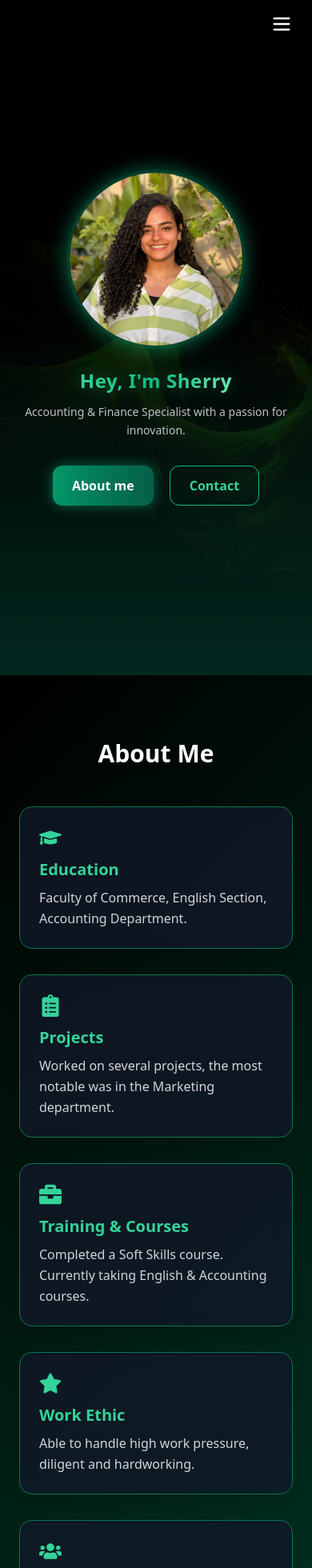
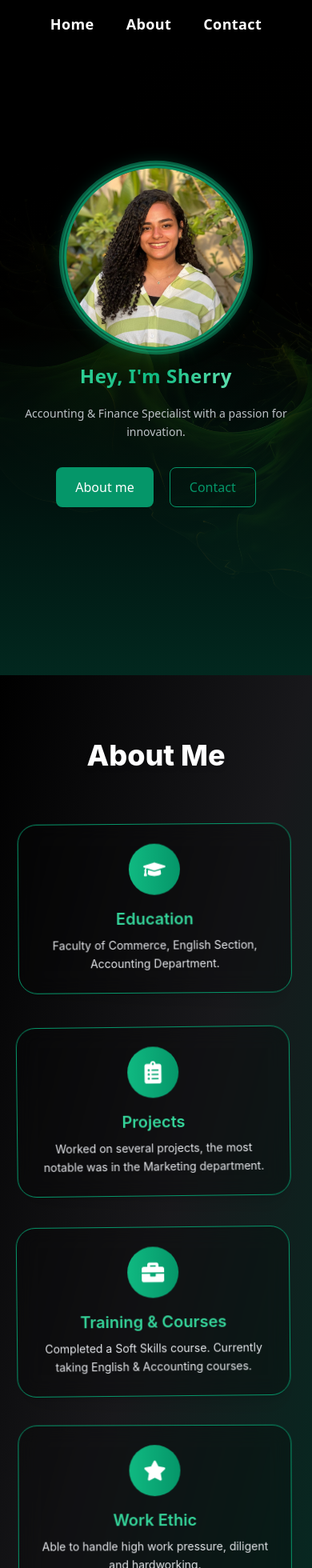
Before and after one commit to youssefshoukry1/Shery-portfolio, a React (Vite) app: page / in a window 390 px wide. Shown: the top 1960 px of the page at 80% size. Built offline with nearby package versions, Linux system fonts and the light colour scheme; the HTML template or start-up script is replaced by a standard one.

Commit message:
update project

```diff
--- a/src/components/About/About.jsx
+++ b/src/components/About/About.jsx
@@ -1,77 +1,75 @@
-import React from "react";
+import React, { useEffect, useState } from "react";
 import { motion as Motion } from "framer-motion";
 import { FaGraduationCap, FaClipboardList, FaUsers, FaBriefcase, FaStar } from "react-icons/fa";
 
 export default function About() {
   const cards = [
-    {
-      icon: <FaGraduationCap size={28} className="text-emerald-400 mb-3" />,
-      title: "Education",
-      content: "Faculty of Commerce, English Section, Accounting Department.",
-    },
-    {
-      icon: <FaClipboardList size={28} className="text-emerald-400 mb-3" />,
-      title: "Projects",
-      content: "Worked on several projects, the most notable was in the Marketing department.",
-    },
-    {
-      icon: <FaBriefcase size={28} className="text-emerald-400 mb-3" />,
-      title: "Training & Courses",
-      content: "Completed a Soft Skills course. Currently taking English & Accounting courses.",
-    },
-    {
-      icon: <FaStar size={28} className="text-emerald-400 mb-3" />,
-      title: "Work Ethic",
-      content: "Able to handle high work pressure, diligent and hardworking.",
-    },
-    {
-      icon: <FaUsers size={28} className="text-emerald-400 mb-3" />,
-      title: "Personal Skills",
-      content: "Sociable and loves teamwork.",
-    },
+    { icon: <FaGraduationCap size={28} />, title: "Education", content: "Faculty of Commerce, English Section, Accounting Department." },
+    { icon: <FaClipboardList size={28} />, title: "Projects", content: "Worked on several projects, the most notable was in the Marketing department." },
+    { icon: <FaBriefcase size={28} />, title: "Training & Courses", content: "Completed a Soft Skills course. Currently taking English & Accounting courses." },
+    { icon: <FaStar size={28} />, title: "Work Ethic", content: "Able to handle high work pressure, diligent and hardworking." },
+    { icon: <FaUsers size={28} />, title: "Personal Skills", content: "Sociable and loves teamwork." },
   ];
 
-  const containerVariants = {
-    hidden: {},
-    visible: { transition: { staggerChildren: 0.15 } },
-  };
+  const getFloatAnimation = (index) => ({
+    y: [0, -25 - index * 2, 15 + index * 2, 0],
+    x: [0, 8 + index * 2, -8 - index * 2, 0],
+    rotate: [0, 2, -2, 0],
+    transition: { duration: 6 + index, repeat: Infinity, repeatType: "loop", ease: "easeInOut" },
+  });
 
-  const itemVariants = {
-    hidden: { y: 20, opacity: 0 },
-    visible: { y: 0, opacity: 1, transition: { duration: 0.5, ease: "easeOut" } },
+  const [scrollY, setScrollY] = useState(0);
+  useEffect(() => {
+    const handleScroll = () => setScrollY(window.scrollY);
+    window.addEventListener("scroll", handleScroll);
+    return () => window.removeEventListener("scroll", handleScroll);
+  }, []);
+
+  // حركة خلفية بسيطة
+  const backgroundAnimation = {
+    backgroundPositionX: ["0%", "50%", "100%", "50%", "0%"],
+    backgroundPositionY: ["0%", "20%", "0%"],
+    transition: { duration: 60, repeat: Infinity, ease: "linear" },
   };
 
   return (
     <section
-    id="About"
-      className="py-20"
+      id="About"
+      className="py-20 min-h-screen relative overflow-hidden font-sans"
       style={{
-        background: "linear-gradient(135deg, #000000, #013220)",
-        minHeight: "100vh",
+        fontFamily: "'Inter', 'Poppins', 'Roboto', sans-serif",
       }}
     >
-      <h1 className="text-3xl md:text-4xl font-bold text-center mb-12 text-white drop-shadow-lg">
+      {/* الخلفية المتحركة */}
+      <Motion.div
+        className="absolute inset-0 bg-gradient-to-br from-black via-zinc-900 to-emerald-950"
+        animate={backgroundAnimation}
+        style={{ zIndex: -1 }}
+      />
+
+      <h1 className="text-4xl md:text-5xl font-extrabold text-center mb-16 text-white drop-shadow-md relative z-10">
         About Me
       </h1>
 
-      <Motion.div
-        className="max-w-6xl mx-auto grid grid-cols-1 sm:grid-cols-2 lg:grid-cols-3 gap-8 px-6"
-        variants={containerVariants}
-        initial="hidden"
-        whileInView="visible"
-      >
-        {cards.map(({ icon, title, content }) => (
+      <div className="max-w-6xl mx-auto grid grid-cols-1 sm:grid-cols-2 lg:grid-cols-3 gap-10 px-6 relative z-10">
+        {cards.map(({ icon, title, content }, index) => (
           <Motion.div
             key={title}
-            variants={itemVariants}
-            className="bg-gray-900/80 backdrop-blur-md p-6 rounded-2xl shadow-lg hover:shadow-2xl transition-shadow duration-300 border border-emerald-700"
+            animate={getFloatAnimation(index)}
+            style={{ y: scrollY * (0.03 + index * 0.01) }}
+            className="relative flex flex-col items-center bg-black/30 backdrop-blur-md rounded-3xl p-6 shadow-xl border border-emerald-600 hover:shadow-2xl hover:scale-105 transition-all duration-300 cursor-pointer"
           >
-            {icon}
-            <h2 className="text-xl font-semibold mb-2 text-emerald-400">{title}</h2>
-            <p className="text-gray-300 leading-relaxed">{content}</p>
+            <Motion.div
+              className="w-16 h-16 rounded-full flex items-center justify-center mb-4 text-white text-2xl bg-gradient-to-r from-emerald-500 to-emerald-600 animate-gradient"
+              whileHover={{ scale: 1.15 }}
+            >
+              {icon}
+            </Motion.div>
+            <h2 className="text-xl font-semibold text-emerald-400 mb-2 text-center">{title}</h2>
+            <p className="text-gray-200 text-center text-sm leading-relaxed">{content}</p>
           </Motion.div>
         ))}
-      </Motion.div>
+      </div>
     </section>
   );
 }
--- a/src/components/Contact/Contact.jsx
+++ b/src/components/Contact/Contact.jsx
@@ -79,7 +79,7 @@ export default function Contact() {
             type="submit"
             className="w-full py-3 text-lg font-semibold text-white rounded-xl bg-gradient-to-r from-emerald-500 via-emerald-600 to-emerald-700 shadow-[0_0_20px_rgba(16,185,129,0.4)] hover:scale-105 hover:shadow-[0_0_35px_rgba(16,185,129,0.6)] transition-transform duration-300"
           >
-            🚀 Send Message
+              Send Message
           </button>
         </Motion.form>
       </div>
--- a/src/components/Home/Home.jsx
+++ b/src/components/Home/Home.jsx
@@ -20,22 +20,51 @@ export default function Home() {
 
       {/* المحتوى */}
       <div className="relative z-10 flex flex-col items-center px-6">
-
+<div className="relative w-56 h-56 md:w-60 md:h-60">
   {/* صورة شيري */}
   <Motion.img
     src="/shery.webp"
     alt="Shery Adel"
-  className="w-56 h-56 md:w-60 md:h-60 rounded-full object-cover border-4 border-emerald-600/40 shadow-[0_0_25px_rgba(16,185,129,0.5)] mb-6"
+    className="w-full h-full rounded-full object-cover shadow-[0_0_25px_rgba(16,185,129,0.5)]"
     style={{ objectPosition: "center top" }}
     initial={{ opacity: 0, scale: 0.85 }}
     animate={{ opacity: 1, scale: 1 }}
     transition={{ duration: 1, ease: "easeOut" }}
   />
 
+  {/* موجة border حول الصورة مع حركة scale */}
+  <svg className="absolute top-0 left-0 w-full h-full overflow-visible">
+    {[0, 1, 2].map((i) => (
+      <Motion.circle
+        key={i}
+        cx="50%"
+        cy="50%"
+        r={`calc(50% - ${i * 2}px)`}
+        fill="none"
+        stroke={`rgba(16,185,129,${0.6 - i * 0.15})`}
+        strokeWidth={3 + i * 1.5}
+        strokeLinecap="round"
+        animate={{
+          rotate: i % 2 === 0 ? 360 : -360,
+          scale: [1, 1.08, 1], // تكبر وترجع للحجم الطبيعي
+        }}
+        transition={{
+          repeat: Infinity,
+          duration: 7 + i * 5,
+          ease: "easeInOut",
+        }}
+      />
+    ))}
+  </svg>
+</div>
+
+
+
+
         {/* الاسم */}
         <Motion.h1
-          className="text-2xl md:text-4xl font-extrabold tracking-wide mb-3
-          bg-gradient-to-r from-emerald-400 via-emerald-500 to-emerald-300 bg-clip-text text-transparent drop-shadow-[0_0_10px_rgba(16,185,129,0.4)]"
+          className="text-2xl md:text-4xl font-extrabold tracking-wide  p-5
+          bg-gradient-to-r from-emerald-400 via-emerald-500 to-emerald-300 bg-clip-text text-transparent "
           initial={{ y: -30, opacity: 0 }}
           animate={{ y: 0, opacity: 1 }}
           transition={{ duration: 1 }}
@@ -54,6 +83,7 @@ export default function Home() {
         </Motion.p>
 
         {/* أزرار CTA */}
+{/* أزرار CTA محسّنة */}
 <Motion.div
   className="flex gap-5"
   initial={{ opacity: 0 }}
@@ -68,28 +98,30 @@ export default function Home() {
         aboutSection.scrollIntoView({ behavior: "smooth" });
       }
     }}
-          className="px-6 py-3 rounded-xl text-base font-semibold
-            bg-gradient-to-r from-emerald-600 via-emerald-700 to-emerald-800
-            text-white shadow-[0_0_15px_rgba(16,185,129,0.5)]
-            hover:shadow-[0_0_30px_rgba(16,185,129,0.8)]
-            transition-all duration-300">
+    className="px-6 py-3 rounded-lg text-base font-medium
+      bg-emerald-600 text-white
+      hover:bg-emerald-500
+      transition-colors duration-200 shadow-sm"
+  >
     About me
   </button>
 
   {/* زرار Outline */}
   <button
     onClick={() => {
-              const aboutSection = document.getElementById('Contact');
-              if (aboutSection) {
-                aboutSection.scrollIntoView({ behavior: "smooth" });
+      const contactSection = document.getElementById('Contact');
+      if (contactSection) {
+        contactSection.scrollIntoView({ behavior: "smooth" });
       }
     }}
-          className="px-6 py-3 rounded-xl text-base font-semibold border border-emerald-500 text-emerald-400
-            hover:bg-gradient-to-r hover:from-emerald-700 hover:to-emerald-900 hover:text-white
-            transition-all duration-300">
+    className="px-6 py-3 rounded-lg text-base font-medium border border-emerald-600 text-emerald-600
+      hover:bg-emerald-600 hover:text-white
+      transition-colors duration-200 shadow-sm"
+  >
     Contact
   </button>
 </Motion.div>
+
 
       </div>
     </section>
--- a/src/components/Navbar/Navbar.jsx
+++ b/src/components/Navbar/Navbar.jsx
@@ -1,10 +1,10 @@
-import React, { useState } from "react";
+import React, { useEffect, useState } from "react";
 import { motion as Motion } from "framer-motion";
 import { Menu, X } from "lucide-react";
 
 export default function Navbar() {
   const [isOpen, setIsOpen] = useState(false);
-
+ const [active, setActive] = useState("Home");
   const navItem = [
     { name: "Home", id: "Home" },
     { name: "About", id: "About" },
@@ -29,13 +29,31 @@ export default function Navbar() {
     }
   };
 
+  useEffect(() => {
+    const handleScroll = () => {
+      navItem.forEach(({ id }) => {
+        const section = document.getElementById(id);
+        if (section) {
+          const top = section.offsetTop - 100;
+          const bottom = top + section.offsetHeight;
+          if (window.scrollY >= top && window.scrollY < bottom) {
+            setActive(id);
+          }
+        }
+      });
+    };
+    window.addEventListener("scroll", handleScroll);
+    return () => window.removeEventListener("scroll", handleScroll);
+  }, []);
+
   return (
     <nav className="fixed top-0 left-0 w-full z-50 backdrop-blur-lg bg-transparent shadow-none">
       <div className="max-w-6xl mx-auto px-6 py-4 flex justify-center items-center">
         {/* Desktop Menu */}
         <button>
                   <Motion.ul
-          className="hidden md:flex gap-10 tracking-wide"
+          className="md:flex gap-10 tracking-wide flex justify-center items-center"
+
           variants={containerVariants}
           initial="hidden"
           animate="visible"
@@ -44,8 +62,11 @@ export default function Navbar() {
             <Motion.li
               key={id}
               variants={itemVariants}
-              className="relative group text-white text-lg font-semibold cursor-pointer
-                         hover:text-green-400 transition-colors duration-300"
+              className={`relative group text-white text-lg font-semibold cursor-pointer
+              hover:text-green-400 transition-colors duration-300 ${
+                active === id ? "text-green-400" : "hover:text-green-300"
+              }`}
+
               onClick={() => handleScroll(id)}
             >
               {name}
@@ -54,12 +75,10 @@ export default function Navbar() {
           ))}
         </Motion.ul>
         </button>
-
-
         {/* Mobile Menu Button */}
-        <button className="md:hidden text-white absolute right-6  top-4" onClick={() => setIsOpen(!isOpen)}>
+        {/* <button className="md:hidden text-white absolute right-6  top-4" onClick={() => setIsOpen(!isOpen)}>
           {isOpen ? <X size={28} /> : <Menu size={28} />}
-        </button>
+        </button> */}
       </div>
 
       {/* Mobile Menu */}
```
Lines whose indentation alone changed are shown as unchanged.
